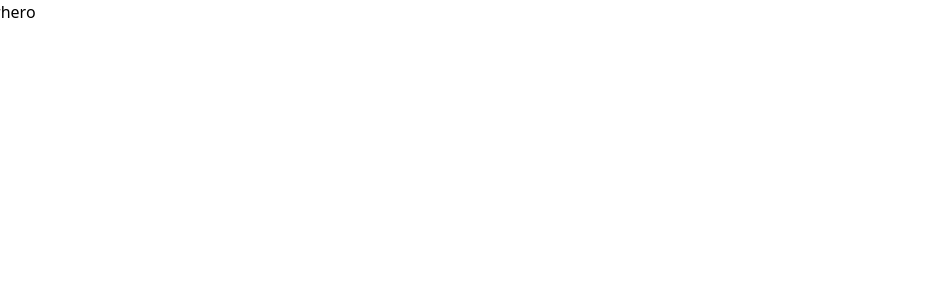
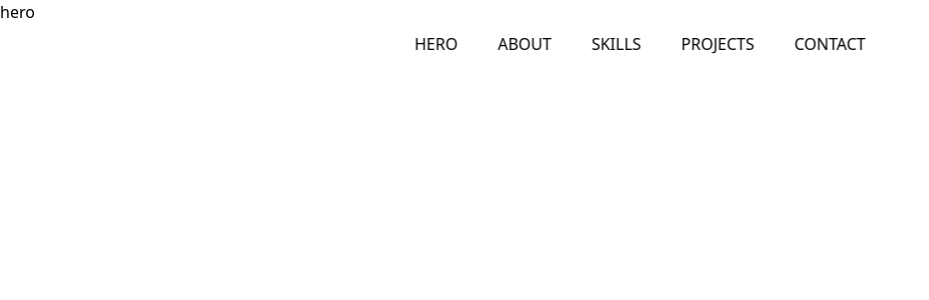
Before and after one commit to nimashashehani123/My-Portfolio, a React (Vite) app: page / in a window 1280 px wide. Shown: the top 300 px of the page, without its empty margins (0-929 px from the left). Built offline with nearby package versions, Linux system fonts and the light colour scheme.

Commit message:
add fixed horizontal navbar

```diff
--- a/src/components/Navbar.tsx
+++ b/src/components/Navbar.tsx
@@ -1,8 +1,27 @@
-import * as React from "react";
+import React, { useState } from "react";
 
 const Navbar: React.FC = () => {
+    const sections = ["hero", "about", "skills", "projects", "contact"];
+    const [open, setOpen] = useState(false);
+
+    const scrollToSection = (id: string) => {
+        const el = document.getElementById(id);
+        el?.scrollIntoView({ behavior: "smooth", inline: "start" });
+        setOpen(false);
+    };
+
     return (
-        <h1>Navbar</h1>
+        <nav className="fixed top-4 left-1/2 -translate-x-1/2 z-50 bg-white/20 backdrop-blur-md rounded-xl p-3 flex gap-4">
+            {sections.map((sec) => (
+                <button
+                    key={sec}
+                    onClick={() => scrollToSection(sec)}
+                    className="px-3 py-1 rounded hover:bg-white/30 transition"
+                >
+                    {sec.toUpperCase()}
+                </button>
+            ))}
+        </nav>
     );
 };
 
```
